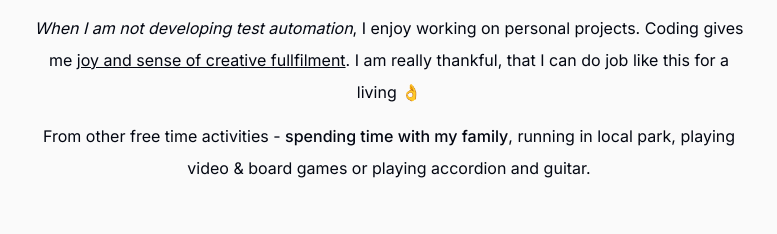
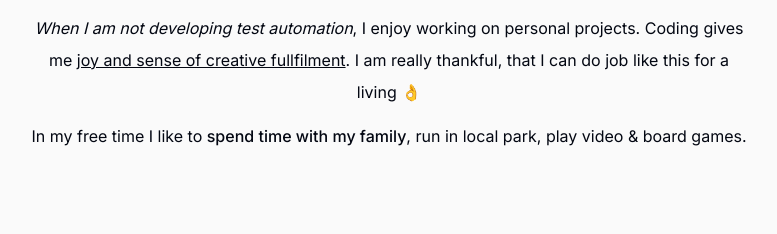
Before and after one commit to dodosaurus/jk-new-portfolio, a Next.js app: page / in a window 1280 px wide. Shown: the part 1240-1474 px from the top of the page, without its empty margins (251-1028 px from the left). Built offline with nearby package versions, Linux system fonts and the light colour scheme; no server answers.

Commit message:
adjust about

```diff
--- a/components/about.tsx
+++ b/components/about.tsx
@@ -29,7 +29,7 @@ export default function About() {
         of skillful people. I learnt so much, especially about testing. After 4
         years of experience with tools like Micro Focus UFT, ALM, Postman,
         SoapUI, and most of all with <span className="italic">Cypress</span>, I
-        decided to move on. Currently I am happily working on same position, but
+        decided to move on. Currently I am happily working on similar position, but
         in different setting and tools (like Robot Framework, NodeJS, ReadyAPI).
       </p>
 
@@ -41,10 +41,9 @@ export default function About() {
       </p>
 
       <p>
-        From other free time activities -{" "}
-        <span className="font-medium">spending time with my family</span>,
-        running in local park, playing video & board games or playing accordion
-        and guitar.
+        In my free time I like to{" "}
+        <span className="font-medium">spend time with my family</span>,
+        run in local park, play video & board games.
       </p>
     </motion.section>
   );
```
